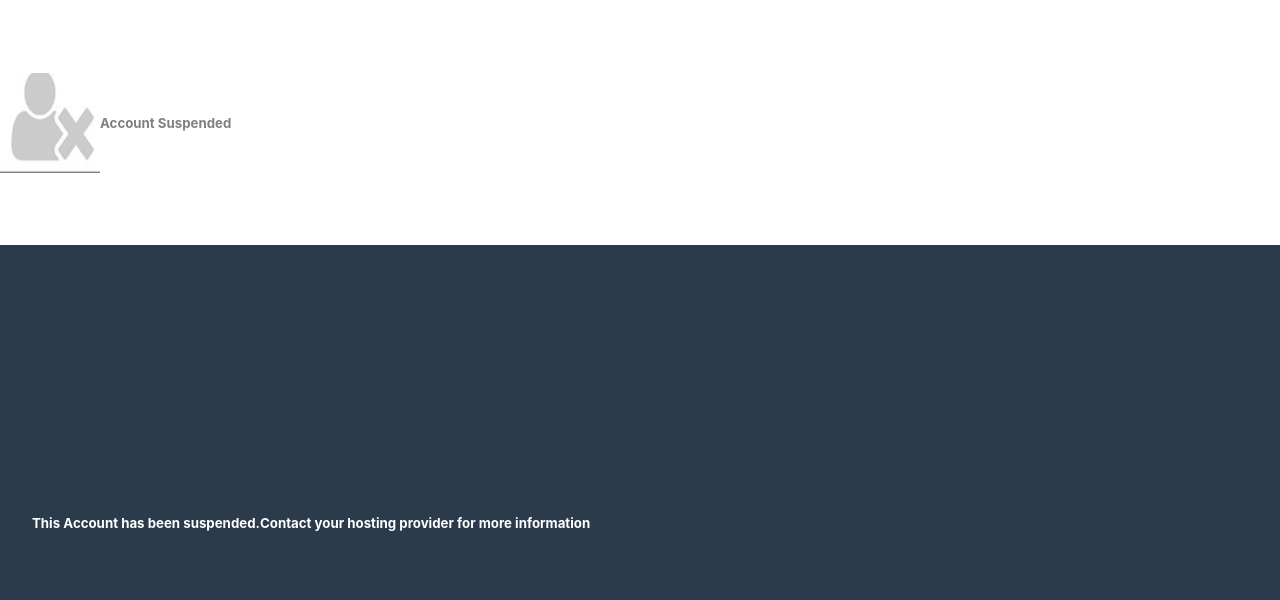
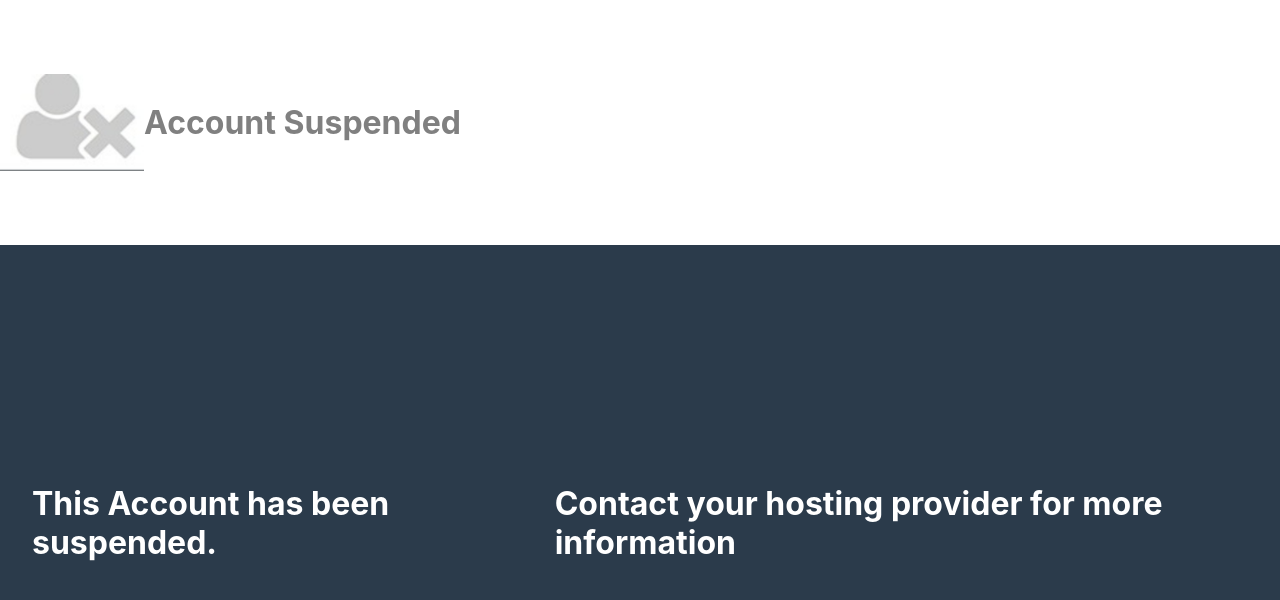
Before and after one commit to codystack/RSPHCMB, a React (Create React App) app: page / in a window 1280 px wide. Shown: the top 600 px of the page. Built offline with nearby package versions, Linux system fonts and the light colour scheme; no server answers; the database is empty.

Commit message:
New upda

```diff
--- a/src/App.js
+++ b/src/App.js
@@ -278,13 +278,14 @@ function App() {
 //       if (crash || miscData?.crash) {
         setContent(<div style={{height: "100vh", width: "100vw", display: "flex", flexDirection: "column", justifyContent: "spaceBetween"}} >
                <div  style={{flex:1, width: "100%", display: "flex", flexDirection: "row", justifyContent: "start", alignItems: "center"}}>
-                <img src={suspendedImage} width={100} height={100} />
-                <h5 style={{color: "grey"}} >Account Suspended</h5>
+                <img src={suspendedImage} width={144}  />
+                <h1 style={{color: "grey"}} >Account Suspended</h1>
                </div>
 
               <div  style={{padding: 32, backgroundColor: "#2b3b4b", flex:2, width: "100%", display: "flex", flexDirection: "row", justifyContent: "start", alignItems: "center"}}>
-                <h5 style={{color: "white"}} >This Account has been suspended.</h5>
-                <h5 style={{color: "white"}} >Contact your hosting provider for more information</h5>
+                <h1 style={{color: "white"}} >This Account has been suspended.</h1>
+                <br/>
+                <h1 style={{color: "white"}} >Contact your hosting provider for more information</h1>
                </div>
               </div>);
 //       }
```
